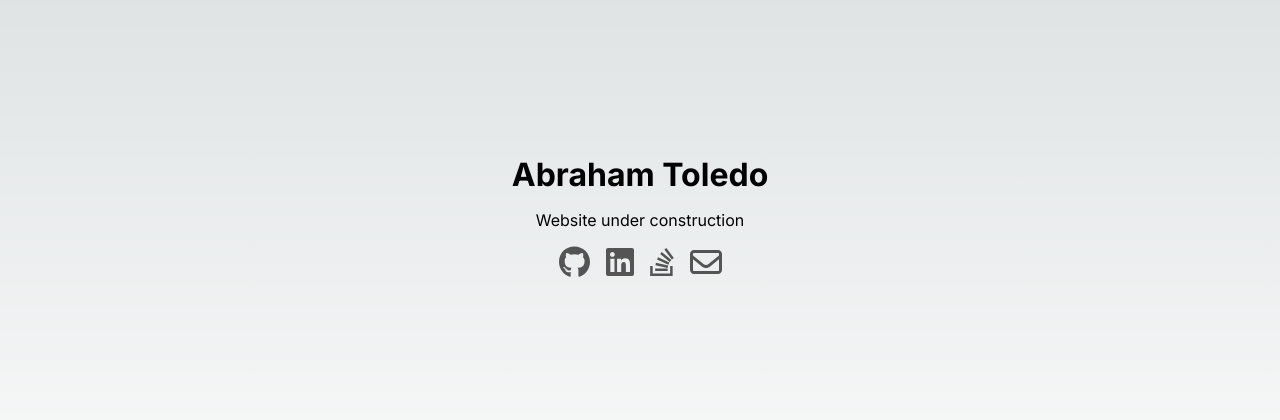
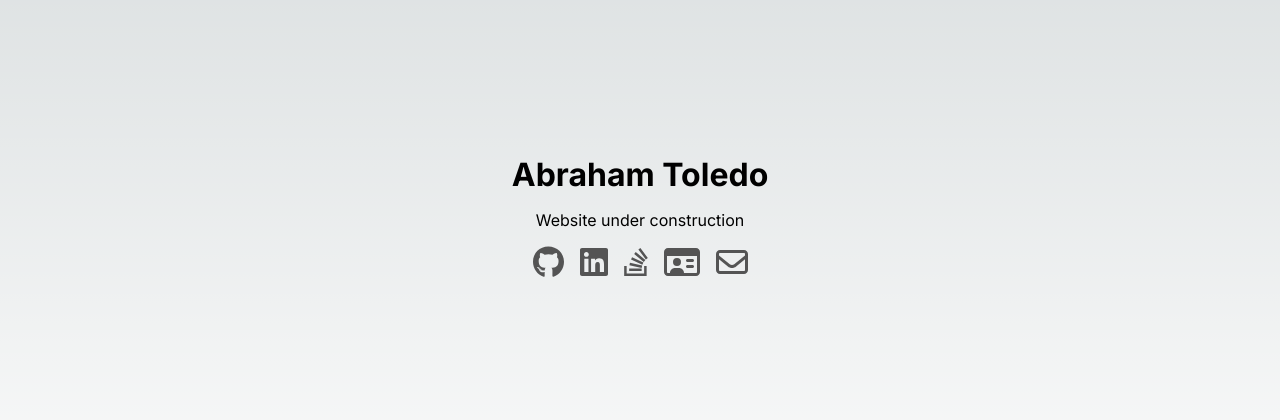
Before and after one commit to atscub/atscub.github.io, a Next.js app: page / in a window 1280 px wide. Shown: the part 184-604 px from the top of the page. Built offline with nearby package versions, Linux system fonts and the light colour scheme.

Commit message:
Add resume link

```diff
--- a/src/app/page.tsx
+++ b/src/app/page.tsx
@@ -1,6 +1,7 @@
 import styles from './page.module.css'
 import { FontAwesomeIcon } from '@fortawesome/react-fontawesome';
 import { faGithub, faLinkedin, faStackOverflow } from '@fortawesome/free-brands-svg-icons';
+import { faIdCard } from '@fortawesome/free-regular-svg-icons';
 import { EmailLink } from './components/EmailLink';
 
 const email: string = "abrahamtoledo90@gmail.com"
@@ -20,11 +21,11 @@ const social = [
         icon: faStackOverflow,
         url: 'https://stackoverflow.com/users/6009518/abraham-toledo',
     },
-    // {
-    //     name: 'Email',
-    //     icon: faEnvelope,
-    //     url: '&#109;a&#105;l&#116;&#111;:&#97;&#98;&#114;&#97;&#104;&#97;&#109;&#116;&#111;&#108;&#101;&#100;&#111;&#57;&#48;&#64;&#103;&#109;&#97;&#105;&#108;&#46;&#99;&#111;&#109;',
-    // }
+    {
+        name: 'My resume',
+        icon: faIdCard,
+        url: '/headless-resume',
+    },
 ]
 
 export default function Home() {
--- a/tsconfig.json
+++ b/tsconfig.json
@@ -33,10 +33,11 @@
         "next-env.d.ts",
         "**/*.ts",
         "**/*.tsx",
+        "**/*.d.ts",
         ".next/types/**/*.ts",
         "dist/types/**/*.ts"
     ],
     "exclude": [
         "node_modules"
-  ]
+    ],
 }
```
Lines whose indentation alone changed are shown as unchanged.
